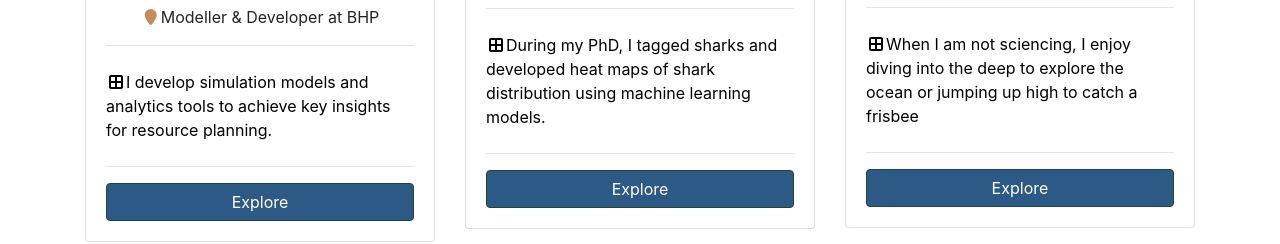
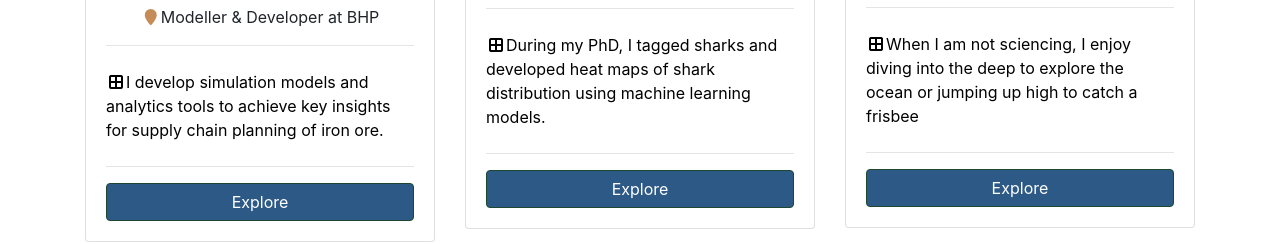
Before and after one commit to beverlyoh/beverlyoh.github.io, a plain HTML site: page about.html in a window 1280 px wide. Shown: the part 561-805 px from the top of the page. Drawn offline with nearby package versions, Linux system fonts and the light colour scheme; a script that the page names is missing.

Commit message:
More edits

```diff
--- a/about.html
+++ b/about.html
@@ -101,7 +101,7 @@
               <hr>
               <div class="row py-2 text-secondary">
                 <div class="col-12">
-                  <i class="fas fa-th-large"></i>I develop simulation models and analytics tools to achieve key insights for resource planning.</div>
+                  <i class="fas fa-th-large"></i>I develop simulation models and analytics tools to achieve key insights for supply chain planning of iron ore.</div>
               </div>
               <hr>
               <a href="listing.html" class="btn btn-primary btn-block">Explore</a>
```
